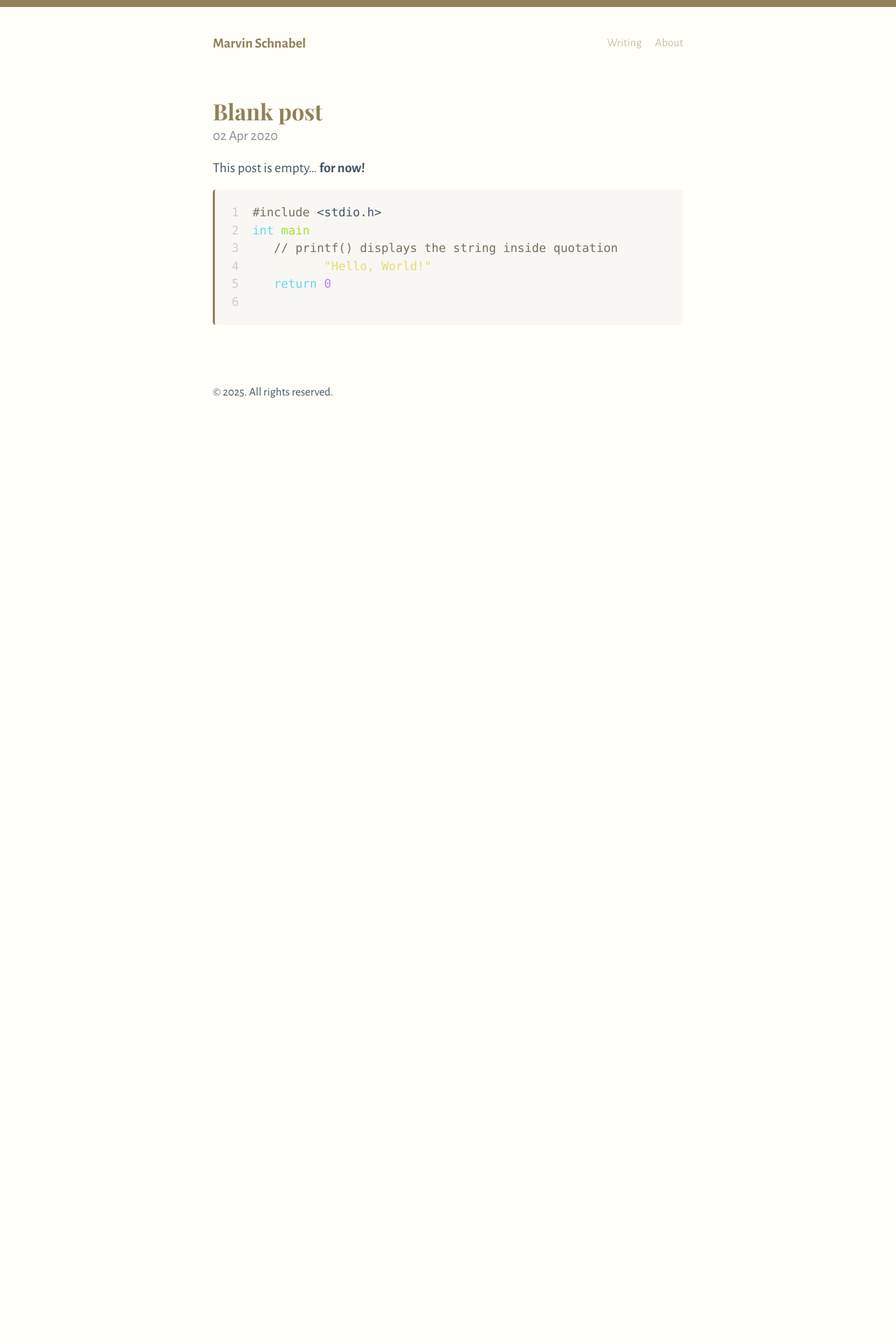
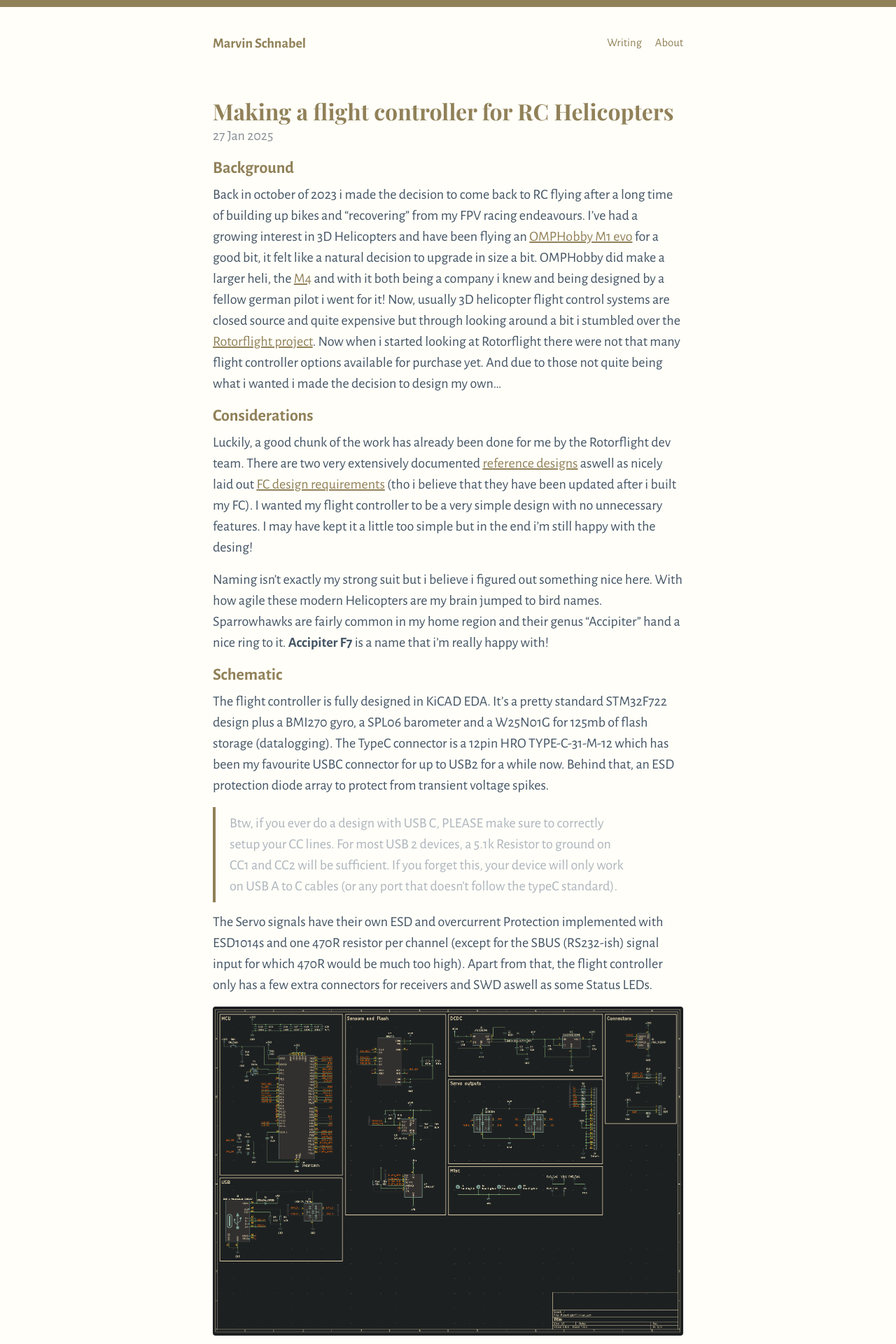
Before and after one commit to MarvFPV/MarvFPV.github.io, a Jekyll site: the page built from index.html, in a window 1280 px wide. Shown: the top 1920 px of the page at 70% size. Built offline with Jekyll 4.4.1, drawn with Linux system fonts in a browser that asks for light colours; the list of posts is cut into pages by our own code; before the commit the page ends 900 px from its top, so only the background shows below that; some of the changed text lies outside the part shown.

Commit message:
Accipiter Blogpost initial commit

```diff
--- a/_posts/2020-04-02-example-content.md
+++ /dev/null
@@ -1,15 +0,0 @@
----
-layout: post
-title: Blank post
----
-
-This post is empty... **for now!**
-
-{% highlight C linenos %}
-#include <stdio.h>
-int main() {
-   // printf() displays the string inside quotation
-   printf("Hello, World!");
-   return 0;
-}
-{% endhighlight %}
--- /dev/null
+++ b/_posts/2025-01-27-AccipiterF7.md
@@ -0,0 +1,69 @@
+---
+layout: post
+title: Making a flight controller for RC Helicopters
+---
+## Background
+Back in october of 2023 i made the decision to come back to RC flying after a long time of building up bikes and "recovering" from my FPV racing endeavours. I've had a growing interest in 3D Helicopters and have been flying an [OMPHobby M1 evo](https://www.omphobby.com/OMPHOBBY-M1-RC-Helicopter-EVO-Version-OMPHOBBY-M1-EVO-Heli-p3423251.html) for a good bit, it felt like a natural decision to upgrade in size a bit. OMPHobby did make a larger heli, the [M4](https://www.omphobby.com/OMPHOBBY-M4-RC-Helicopter-p3639115.html) and with it both being a company i knew and being designed by a fellow german pilot i went for it!
+Now, usually 3D helicopter flight control systems are closed source and quite expensive but through looking around a bit i stumbled over the [Rotorflight project](https://www.rotorflight.org/). Now when i started looking at Rotorflight there were not that many flight controller options available for purchase yet. And due to those not quite being what i wanted i made the decision to design my own...
+
+## Considerations
+Luckily, a good chunk of the work has already been done for me by the Rotorflight dev team. There are two very extensively documented [reference designs](https://www.rotorflight.org/docs/next/Manufacturers/Reference-Design) aswell as nicely laid out [FC design requirements](https://www.rotorflight.org/docs/next/Manufacturers/Design-Requirements) (tho i believe that they have been updated after i built my FC). I wanted my flight controller to be a very simple design with no unnecessary features. I may have kept it a little too simple but in the end i'm still happy with the desing!
+
+Naming isn't exactly my strong suit but i believe i figured out something nice here. With how agile these modern Helicopters are my brain jumped to bird names. Sparrowhawks are fairly common in my home region and their genus "Accipiter" hand a nice ring to it. **Accipiter F7** is a name that i'm really happy with!
+
+## Schematic
+The flight controller is fully designed in KiCAD EDA. It's a pretty standard STM32F722 design plus a BMI270 gyro, a SPL06 barometer and a W25N01G for 125mb of flash storage (datalogging). The TypeC connector is a 12pin HRO TYPE-C-31-M-12 which has been my favourite USBC connector for up to USB2 for a while now. Behind that, an ESD protection diode array to protect from transient voltage spikes.
+
+> Btw, if you ever do a design with USB C, PLEASE make sure to correctly setup your CC lines. For most USB 2 devices, a 5.1k Resistor to ground on CC1 and CC2 will be sufficient. If you forget this, your device will only work on USB A to C cables (or any port that doesn't follow the typeC standard).
+
+The Servo signals have their own ESD and overcurrent Protection implemented with ESD1014s and one 470R resistor per channel (except for the SBUS (RS232-ish) signal input for which 470R would be much too high).
+Apart from that, the flight controller only has a few extra connectors for receivers and SWD aswell as some Status LEDs.
+
+![Flight controller Schematic](/images/AccipiterF7/Schematic.png)
+
+## Design
+First, i played around with having a longer design using 90deg servo headers but that resulted in a FC that was VERY long. I also figured out that i really didn't need that many expansion ports for my application, it was gonna be a pure sport flying FC, no need for GPS or other additions.
+
+![Old FC design with horizontal connectors](/images/AccipiterF7/InitialDesign.png)
+
+This design also had no real consideration for a case, i just assumed i could make a snap fit 3D Printed enclosure... which really isn't very elegant or good looking. So after narrowing down what i didn't like about this design i set out to make something better...
+
+![Current FC design](/images/AccipiterF7/CurrentDesign.png)
+
+This design added the integrated ESD diodes, vertical servo headers and the convenient TC2030 probe header (which i never ended up using but hey, better to have it than to need it).
+
+The STM32 and Flash moved to the bottom side of the board, increasing assembly costs but drastically reducing board size. I also added some M2 mounting holes for a future Enclosure which i set out to design next.
+
+## Enclosure
+My usual enclosure design workflow is to throw the PCB into Fusion, offset some outlines and see where i get from there. I decided to only have the outer "ring" of the Enclosure be 3D printed and have the upper and lower plates be PCBs. That also allowed me to add the pinout and other Info on the Top PCB and to use the lower PCB as a heatsink for the STM32 (it does tend to run a little hot when fully enclosed).
+![Exploded view of the Enclosure and FC](/images/AccipiterF7/FCRenderExploded.png)
+
+With minor changes you could have the 3D Printed case CNC cut, i decided that with how expensive the PCBs already were, i wouldn't want to spend much more on such creature comforts.
+
+## Building the FCs
+![The boards on arrival](/images/AccipiterF7/PCBsOnDelivery.jpg)
+So, this whole project started with me wanting to save some cash. 5 of those FCs assemlbed at JLCPCB and shipped to germany ended up costing me 350€... but hey, we're already way too dep into the project to not order the hardware! On arrival, all the boards looked great and i got to flashing Rotorflight2 firmware onto them. Aaaaaand, on all of them the barometer didn't work... which makes sense considering i had them assembled wrong. JLC engineers even warned me about it but i was so sure i was right! To my defense, the vent hole on the barometer very much looked like a pin1 indicator^^ You live and learn.
+
+With the help of a little hot air i got those sorted pretty quickly and all the FCs were working great! Except for one where the BMI270 didn't want to give me any gyroscope output:
+![No gyro](/images/AccipiterF7/GyroIssues.png)
+
+Since the accelerometer unit inside worked perfectly fine and all other FCs didn't have this issue on the same firmware i assumed it was a hardware failure on the BMI270. I notified JLCPCB about it and we settled on a small Refund, enough for me to order a few bare BMIs and swap this one out. With that, i was ready to assemble the FC.
+
+![Assembled FC](/images/AccipiterF7/BuiltFC.png)
+
+I was really happy with how they looked and all connections worked fine so it was time to put it into a helicopter! I got my M4 at  [Faszination Modellbau](https://www.faszination-modellbau.de/) in Friedrichshafen (one of the biggest RC trade shows in europe) from [RC-Hangar 15](https://shop.rc-hangar15.de/), a shop who's owners i've known personally for years now and love to support. I also "accidentally" picked up a new transmitter, the Radiomaster Boxer, which by now has become my main radio for pretty much everything.
+
+This really isn't a post about building a helicpter (plus, i am quite inexperienced at that anyways). So here's the FC (this time with a yellow print to match the heli) in the build and the obligatory last picture before the maiden flight.
+![Fc in the Heli](/images/AccipiterF7/FcInHeli.png)
+
+![Picture before Maiden](/images/AccipiterF7/RightBeforeMaiden.png)
+
+## Final Notes
+
+Luckily everything went well on the test flight and even though the heli has kissed the ground a few times so far, i've always gotten it back up and running. Tuning isn't my strong suit and mechanically, things could've been built better but i do love the process of constant improvement. I did buy a commercial flight controller a while later to compare and and was happy to see that the heli flew exactly the same, meaning that as suspected, i'm a much better electrical engineer than a heli builder.
+
+The project cost ended up at around 2x the price of a commercial flight control system, **but** i can argue that i got 5 FCs out of it. So if i ever end up building more helis, i'm prepared!
+
+Back in 2023 i still had plans of maybe finding a shop to sell this hardware but with how many (arguably better) commercial offerings are out there today i really don't see it making any sense. I decided to open source the project on [GitHub](https://github.com/MarvFPV/AccipiterF7) for people to adapt for their needs and play around with.
+
+If you do end up creating something with it i'd love to hear about it on my [socials](https://mschnabel.com/about/), thanks for reading!
--- a/_sass/_masthead.scss
+++ b/_sass/_masthead.scss
@@ -18,7 +18,7 @@
 
   small {
     font-weight: 400;
-    opacity: 0.5;
+    opacity: 1;
   }
 }
 
```
Also changed, not shown: images/AccipiterF7/CurrentDesign.png (added), images/AccipiterF7/FCRenderExploded.png (added), images/AccipiterF7/GyroIssues.png (added), images/AccipiterF7/InitialDesign.png (added), images/AccipiterF7/PCBsOnDelivery.jpg (added), images/AccipiterF7/Schematic.png (added), 3 other files.
